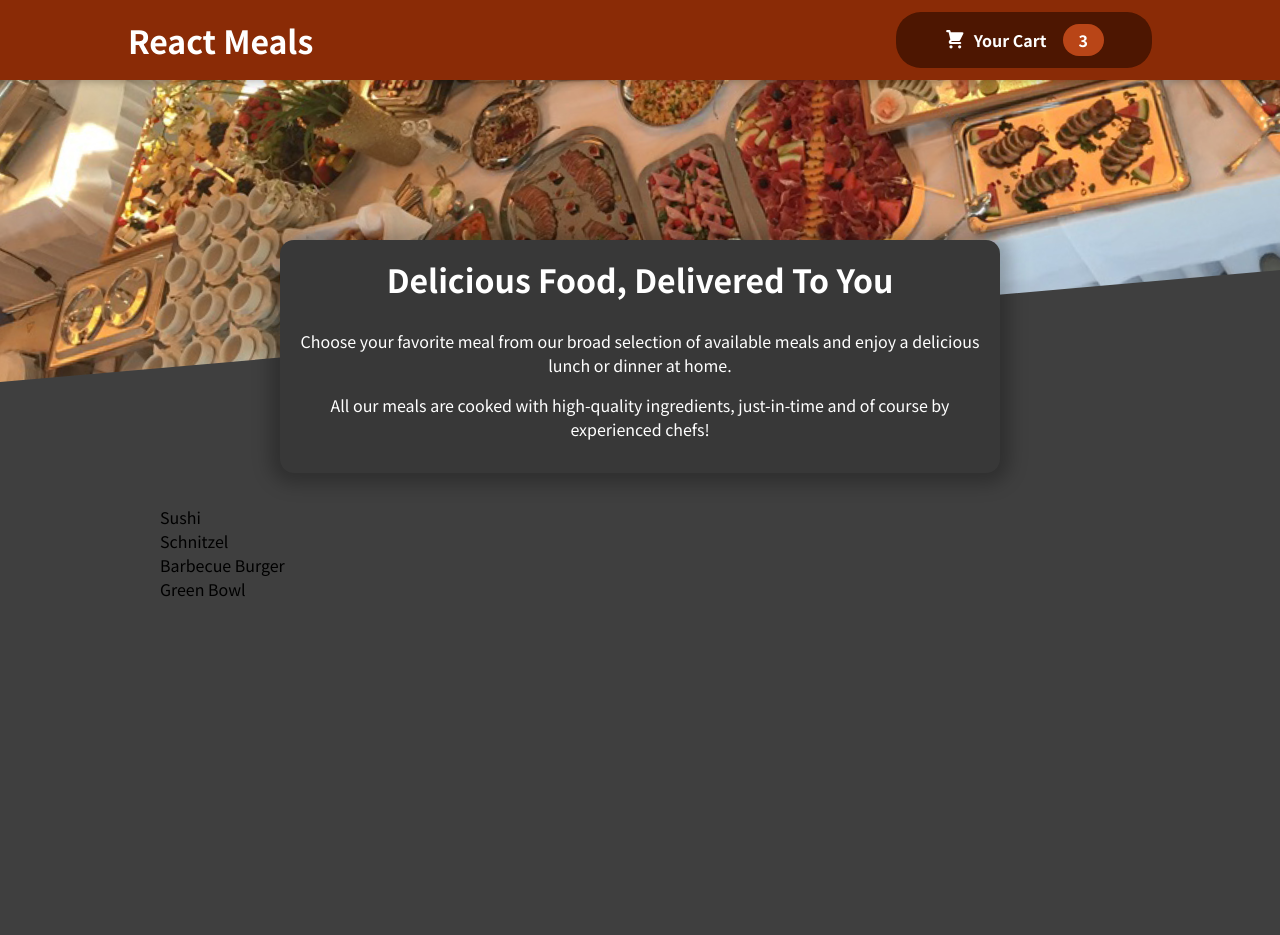
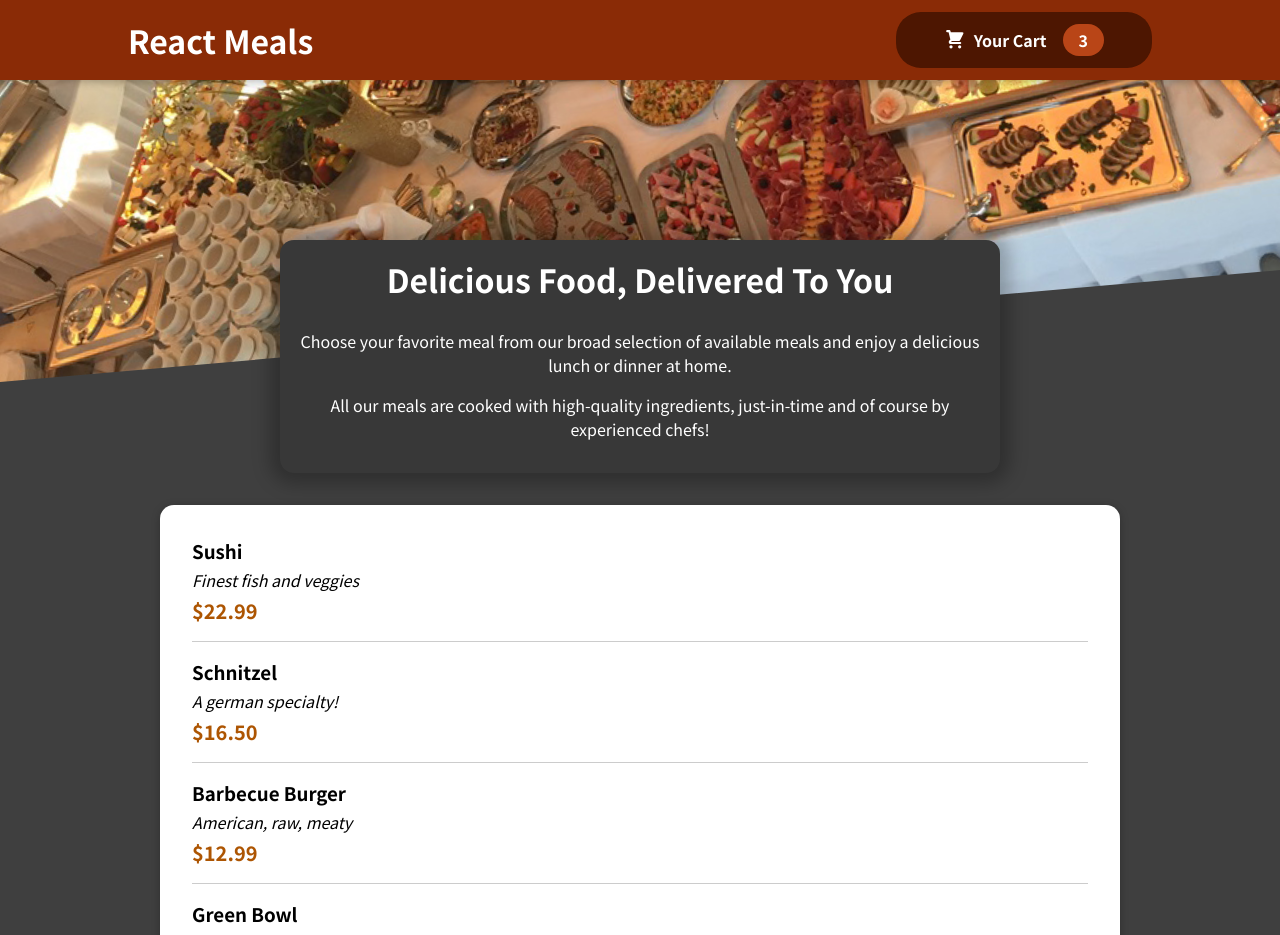
Before and after one commit to ArunRaj2136/Food-App-reactjs-, a React (Create React App) app: page / in a window 1280 px wide. Shown: the top 935 px of the page. Before the commit the page ends 800 px from the top, so only its background shows below. Built offline with nearby package versions, Linux system fonts and the light colour scheme.

Commit message:
Single MealItem

```diff
--- a/src/Components/Meals/AvailableMeals.js
+++ b/src/Components/Meals/AvailableMeals.js
@@ -1,5 +1,8 @@
 import React from "react";
 import classes from "./AvailableMeals.module.css";
+
+import Card from "./../UI/Card";
+import MealItem from "./MealItem/MealItem";
 
 const DUMMY_MEALS = [
   {
@@ -29,10 +32,19 @@
 ];
 
 const AvailableMeals = () => {
-  const mealsList = DUMMY_MEALS.map((meal) => <li>{meal.name}</li>);
+  const mealsList = DUMMY_MEALS.map((meal) => (
+    <MealItem
+      key={meal.id}
+      name={meal.name}
+      description={meal.description}
+      price={meal.price}
+    />
+  ));
   return (
     <section className={classes.meals}>
-      <ul>{mealsList}</ul>
+      <Card>
+        <ul>{mealsList}</ul>
+      </Card>
     </section>
   );
 };
--- /dev/null
+++ b/src/Components/Meals/MealItem/MealItem.js
@@ -0,0 +1,18 @@
+import React from "react";
+import classes from "./MealItem.module.css";
+
+const MealItem = (props) => {
+  const price = `$${props.price.toFixed(2)}`;
+  return (
+    <li className={classes.meal}>
+      <div>
+        <h3>{props.name}</h3>
+        <div className={classes.description}>{props.description}</div>
+        <div className={classes.price}>{price}</div>
+      </div>
+      <div></div>
+    </li>
+  );
+};
+
+export default MealItem;
--- /dev/null
+++ b/src/Components/Meals/MealItem/MealItem.module.css
@@ -0,0 +1,22 @@
+.meal {
+  display: flex;
+  justify-content: space-between;
+  margin: 1rem;
+  padding-bottom: 1rem;
+  border-bottom: 1px solid #ccc;
+}
+
+.meal h3 {
+  margin: 0 0 0.25rem 0;
+}
+
+.description {
+  font-style: italic;
+}
+
+.price {
+  margin-top: 0.25rem;
+  font-weight: bold;
+  color: #ad5502;
+  font-size: 1.25rem;
+}
--- /dev/null
+++ b/src/Components/UI/Card.js
@@ -0,0 +1,8 @@
+import React from "react";
+import classes from "./Card.module.css";
+
+function Card(props) {
+  return <div className={classes.card}>{props.children}</div>;
+}
+
+export default Card;
--- /dev/null
+++ b/src/Components/UI/Card.module.css
@@ -0,0 +1,6 @@
+.card {
+  padding: 1rem;
+  box-shadow: 0 2px 8px rgba(0, 0, 0, 0.25);
+  border-radius: 14px;
+  background-color: white;
+}
```
Also changed, not shown: src/Components/Meals/MealItem/MealItemForm.module.css (added, +20 -0 lines), src/Components/Meals/MealItem/MealItemForm.js (added).
